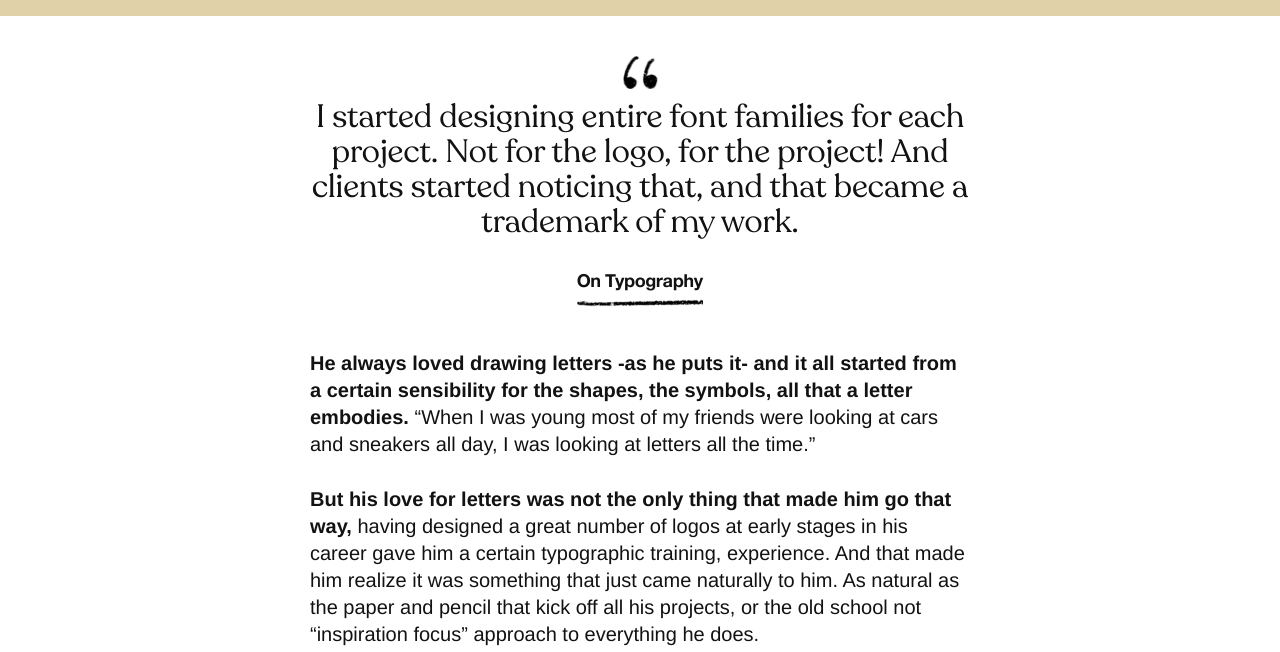
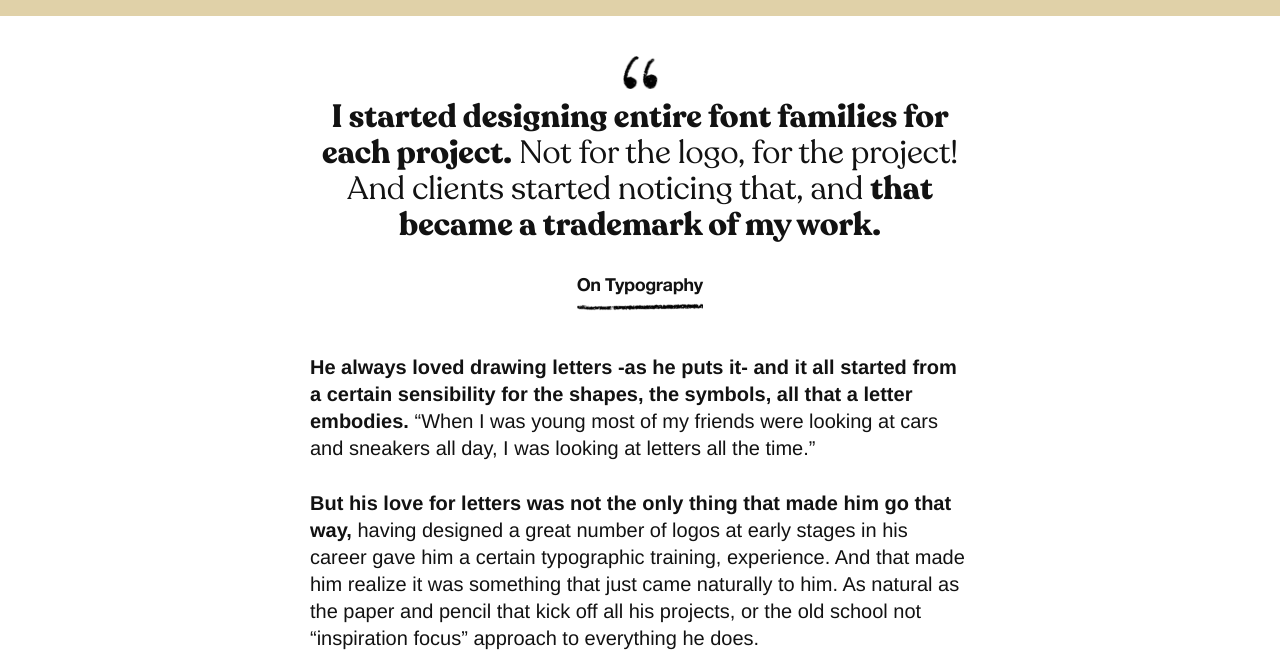
Before and after one commit to macrametv/www.macrame.tv, a Jekyll site: the page built from _posts/2021-12-07-ariel-di-lisio.md, in a window 1280 px wide and 900 px high, scrolled down 8166 px, cut to the strip 164-816 px from the top of the window. Built offline with Jekyll 4.4.1, drawn with Linux system fonts in a browser that asks for light colours; a script that is not in the unit is left out; comment, search, counter and statistics services are not loaded; some of the changed text lies outside the part shown.

Commit message:
Update Post “2021-12-07-ariel-di-lisio”

```diff
--- a/_posts/2021-12-07-ariel-di-lisio.md
+++ b/_posts/2021-12-07-ariel-di-lisio.md
@@ -89,9 +89,9 @@ sections:
 
     ![](/assets/img/uploads/dilisio-editorial-tato-1.jpg)
   section3: >-
-    > I started designing entire font families for each project. Not for the
-    logo, for the project! And clients started noticing that, and that became a
-    trademark of my work.
+    > **I started designing entire font families for each project.** Not for the
+    logo, for the project! And clients started noticing that, and **that became
+    a trademark of my work.**
 
     >
 
```
Also changed, not shown: other parts of _posts/2021-12-07-ariel-di-lisio.md (+1 -1 lines).
